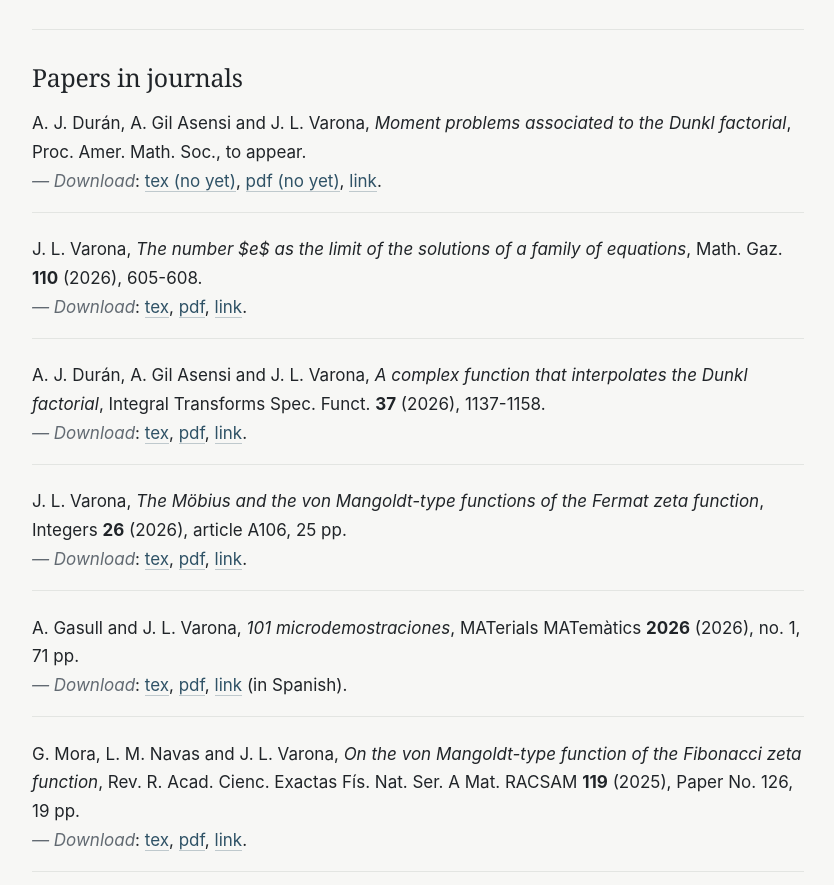
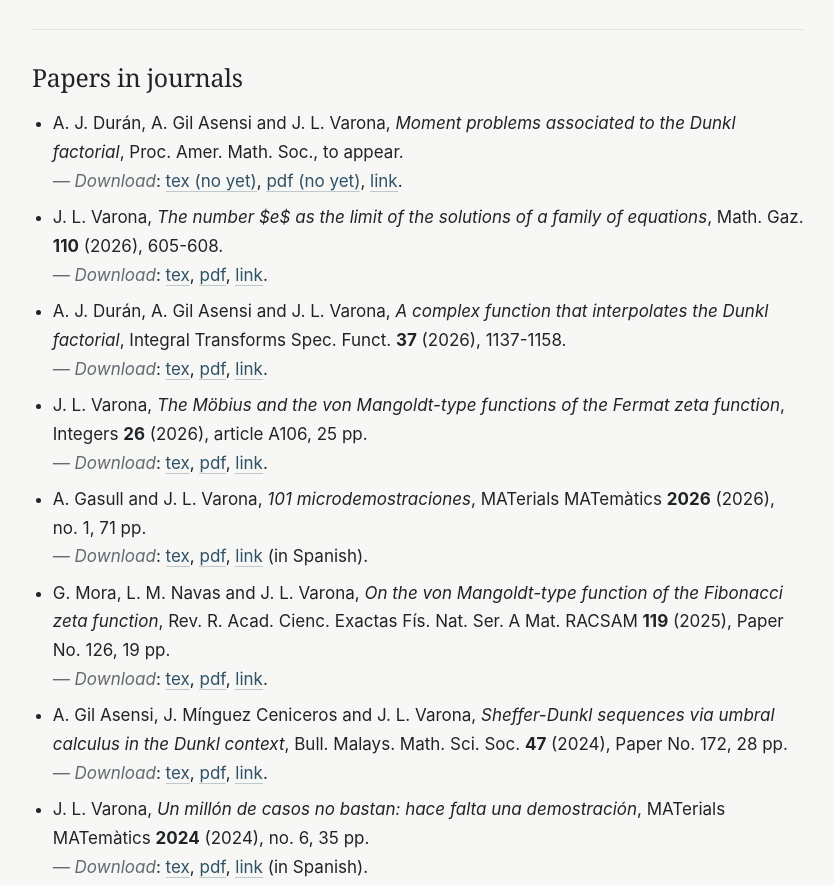
Before and after one commit to ilbrm/jlweb, a plain HTML site: page papers.html in a window 1280 px wide. Shown: the part 834-1719 px from the top of the page, without its empty margins (222-1056 px from the left). Drawn offline with Linux system fonts and the light colour scheme.

Commit message:
estilo de papers

```diff
--- a/style.css
+++ b/style.css
@@ -397,19 +397,14 @@ main tt { color: var(--accent-strong); }
 
 /* Publication lists */
 main ul.publications {
-  list-style: none;
-  padding-left: 0;
+  list-style: disc;
+  padding-left: 1.3rem;
 }
 
 main ul.publications > li {
-  padding: 1rem 0;
-  border-bottom: 1px solid var(--border);
-}
-
-main ul.publications > li:first-child { padding-top: 0; }
-main ul.publications > li:last-child {
-  padding-bottom: 0;
+  padding: 0;
   border-bottom: 0;
+  margin-bottom: .45rem;
 }
 
 main ul.publications li em { color: var(--muted); }
```
